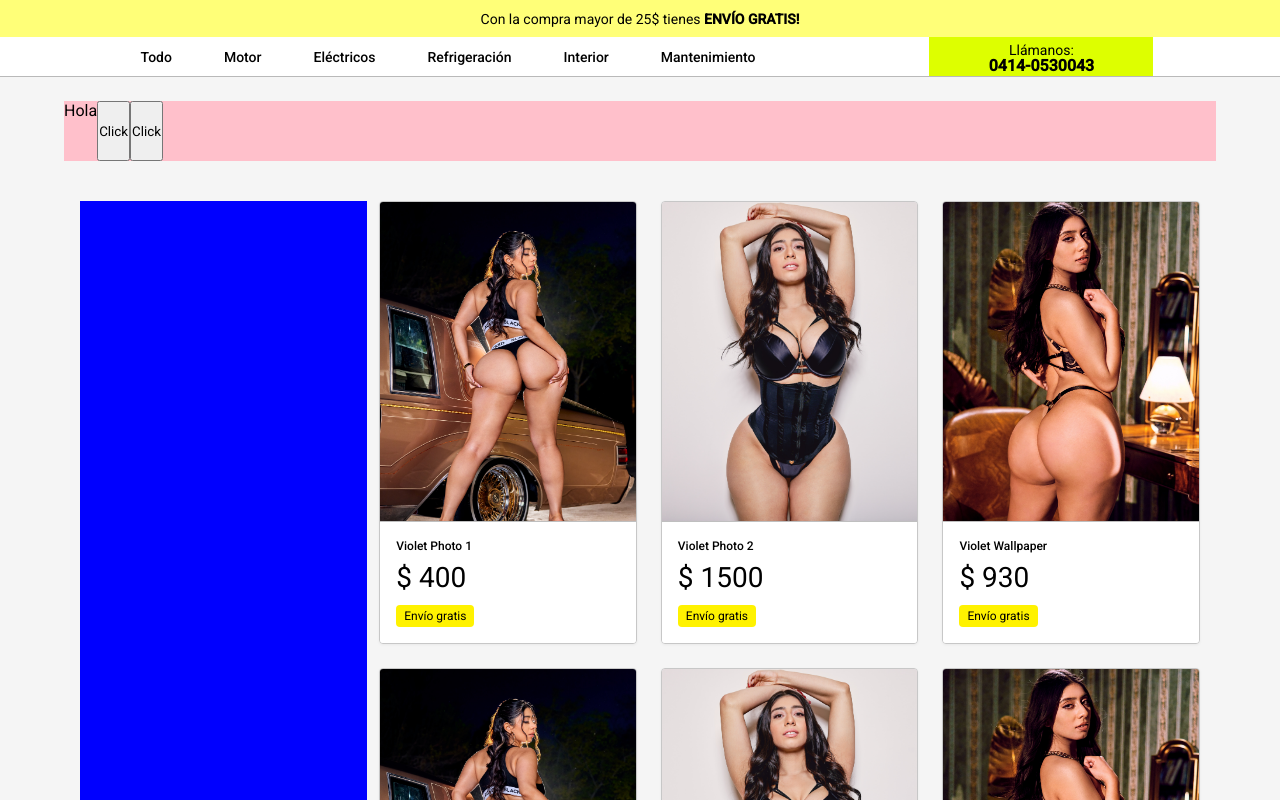
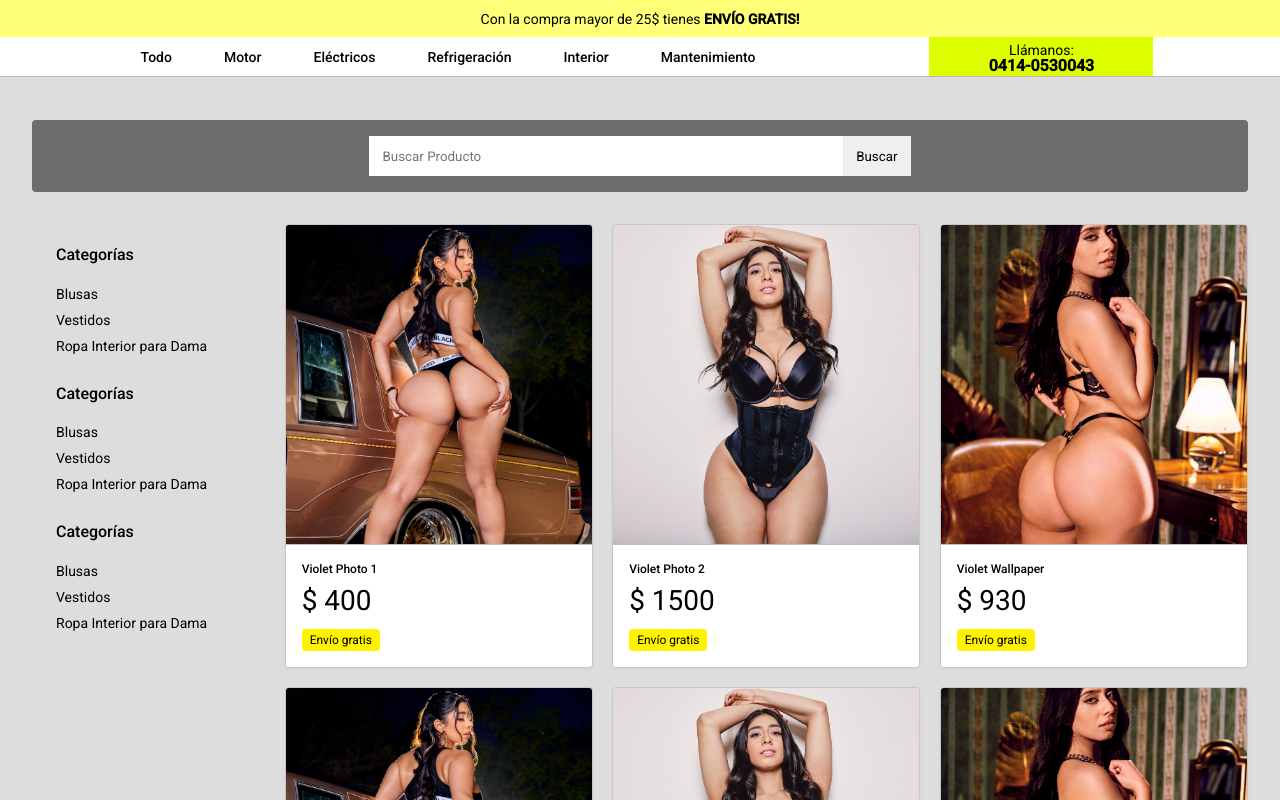
Before and after one commit to chizito14/tienda-luciano, an Angular app: page /products in a window 1280 px wide. Shown: the top 800 px of the page. Built offline with nearby package versions, Linux system fonts and the light colour scheme.

Commit message:
upd: products-list

```diff
--- a/package.json
+++ b/package.json
@@ -20,6 +20,7 @@
     "@angular/common": "^17.3.0",
     "@angular/compiler": "^17.3.0",
     "@angular/core": "^17.3.0",
+    "@angular/forms": "^17.3.12",
     "@angular/platform-browser": "^17.3.0",
     "@angular/platform-browser-dynamic": "^17.3.0",
     "@angular/platform-server": "^17.3.0",
--- a/src/app/presentation/pages/products-page/products-page.component.html
+++ b/src/app/presentation/pages/products-page/products-page.component.html
@@ -4,15 +4,38 @@
     <div style="height: 24px; width: auto;"></div>
 
     <div flex class="sub-top">
-        <p>Hola</p>
-        <button>Click</button>
-        <button>Click</button>
+        <input class="sub-top-inp" [formControl]="searchControl" placeholder="Buscar Producto" type="text" >
+        <button class="sub-top-btt" (click)="filterProducts()">Buscar</button>
     </div>
 
-    <div style="height: 24px; width: auto;"></div>
+    <div style="height: 2em; width: auto;"></div>
 
     <div flex class="cont-list">
         <div flex-col class="side-bar">
+
+            <div flex-col class="side-bar-categos">
+                <p ft-16-500>Categorías</p>
+                <div style="width: auto; height: 0.4em;"></div>
+                <p cp ft-14-400>Blusas</p>
+                <p cp ft-14-400>Vestidos</p>
+                <p cp ft-14-400>Ropa Interior para Dama</p>
+            </div>
+
+            <div flex-col class="side-bar-categos">
+                <p ft-16-500>Categorías</p>
+                <div style="width: auto; height: 0.4em;"></div>
+                <p cp ft-14-400>Blusas</p>
+                <p cp ft-14-400>Vestidos</p>
+                <p cp ft-14-400>Ropa Interior para Dama</p>
+            </div>
+
+            <div flex-col class="side-bar-categos">
+                <p ft-16-500>Categorías</p>
+                <div style="width: auto; height: 0.4em;"></div>
+                <p cp ft-14-400>Blusas</p>
+                <p cp ft-14-400>Vestidos</p>
+                <p cp ft-14-400>Ropa Interior para Dama</p>
+            </div>
 
         </div>
 
--- a/src/app/presentation/pages/products-page/products-page.component.scss
+++ b/src/app/presentation/pages/products-page/products-page.component.scss
@@ -2,30 +2,48 @@
 .main-cont {
     width: 100%;
     height: 100%;
-    padding: 0 4em;
-    background-color: #f5f5f5;
+    padding: 1.2em 2em;
+    background-color: rgb(221, 221, 221);
+}
+
+.sub-top-inp {
+    height: 3em;
+    padding: 1em;
+    width: 40%;
+    border: 0;
 }
 
 .sub-top {
-    height: 60px;
     width: 100%;
-    background-color: pink;
+    padding: 1em;
+    border-radius: 4px;
+    justify-content: center;
+    background-color: rgb(108, 108, 108);
+}
+
+.sub-top-btt {
+    padding: 0 1em;
+    border: 0;
 }
 
 .cont-list {
     width: 100%;
-    padding: 1em;
     gap: 12px;
 }
 
 .side-bar {
-    flex: 0.7;
-    background-color: blue;
+    flex: 0.4;
+    padding: 1.5em;
+    row-gap: 2em;
 }
 
 .side-items {
     flex: 2;
     display: grid;
     grid-template-columns: repeat(auto-fill, minmax(240px, 1fr));
-    gap: 1.5rem;
+    gap: 1.2rem;
 }
+
+.side-bar-categos {
+    row-gap: 8px;
+}
--- a/src/app/presentation/pages/products-page/products-page.component.ts
+++ b/src/app/presentation/pages/products-page/products-page.component.ts
@@ -1,18 +1,30 @@
 import { Component } from '@angular/core';
 import { CardItemComponent } from '../../widget/card-item/card-item.component';
+import { FormControl, ReactiveFormsModule } from '@angular/forms';
 
 @Component({
     selector: 'products-page',
     standalone: true,
     imports: [
-        CardItemComponent
+        CardItemComponent,
+        ReactiveFormsModule
     ],
     templateUrl: './products-page.component.html',
     styleUrl: './products-page.component.scss'
 })
 export class ProductsPageComponent {
+    data: IProducts[] = DataFiles
+    searchControl = new FormControl('')
 
-    data: IProducts[] = DataFiles
+    filterProducts() {
+        console.log(this.searchControl)
+        if (this.searchControl.value == '') {
+            this.data = DataFiles
+        } else {
+            let num = (this.searchControl.value) ? Number.parseInt( (this.searchControl.value) ) : 0
+            this.data = this.data.filter( e => e.price == num )
+        }
+    }
 
 }
 
--- a/src/styles.scss
+++ b/src/styles.scss
@@ -36,6 +36,10 @@
 
 [ft-36-400] { @include font-create(36px, 44px, 400) }
 
+[cp] {
+    cursor: pointer;
+}
+
 [bg-pr] {
     background-color: #0A0A0A;
 }
```
Also changed, not shown: 1 other file (tests, documents, lock files or other folders).
